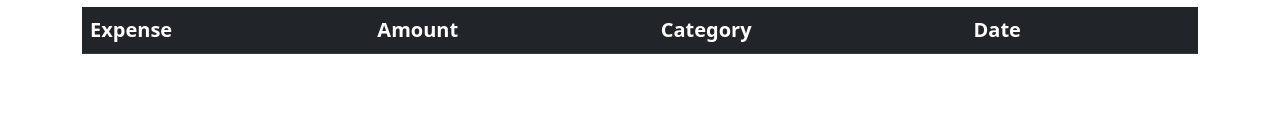
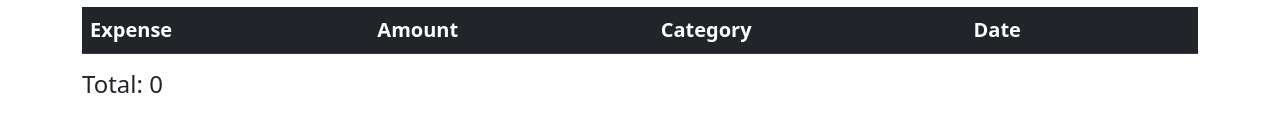
Before and after one commit to lewispotticary/react-expense-tracker, a React (Create React App) app: page / in a window 1280 px wide. Shown: the part 291-422 px from the top of the page. Built offline with nearby package versions, Linux system fonts and the light colour scheme.

Commit message:
Added total function

```diff
--- a/src/App.js
+++ b/src/App.js
@@ -3,6 +3,7 @@ import './App.css';
 import Form from './components/Form';
 import Filter from './components/Filter';
 import ExpenseList from './components/ExpenseList';
+import Total from './components/Total'
 
 function App() {
   //useState
@@ -43,6 +44,10 @@ function App() {
 
     const [dateSort, setDateSort] = useState("New");
 
+    //Total State
+
+    const [total, setTotal] = useState("");
+
   //Use Effect
 
     //Category filter useEffect
@@ -51,10 +56,11 @@ function App() {
       categoryFilterHandler();
     },[categoryFilter]);
 
-    //Name Filter useEffect
+    //Name Filter and total useEffect
 
     useEffect(() => {
       nameFilterHandler();
+      totalHandler();
     },[expenseList,nameFilter]);
 
     //Date Filter useEffect
@@ -117,6 +123,16 @@ function App() {
       setFilteredExpenses(expenseList.filter(expense => expense.expenseName.substring(0, nameLength) === nameFilter.substring(0, nameLength)));
     }
 
+    //Calculate total function. Maps through each amountValue in expenseList then adds all values together
+
+    const totalHandler = () => {
+      var test = expenseList.map(x => x.amountValue);
+      var sum = test.reduce(function(a, b){
+        return Number(a) + Number(b);
+      }, 0);
+      setTotal(sum);
+    }
+
   //Main
 
     return (
@@ -129,7 +145,10 @@ function App() {
         amount={amount} setAmount={setAmount}
         category={category} setCategory={setCategory}
         date={date} setDate={setDate}
-        expenseList={expenseList} setExpenseList={setExpenseList}/>
+        expenseList={expenseList} setExpenseList={setExpenseList}
+        setTotal={setTotal}
+        total={total}
+        />
 
         {/* Filter component that allows user to filter out list */}
 
@@ -139,6 +158,10 @@ function App() {
 
         <ExpenseList expenseList={expenseList} setExpenseList={setExpenseList} filteredExpenses={filteredExpenses}/>
 
+        {/* Total component renders total of all expenses */}
+
+        <Total total={total}/>
+
       </div>
     );
 }
--- a/src/components/Form.js
+++ b/src/components/Form.js
@@ -1,9 +1,8 @@
-import React from 'react';
+import React from "react";
 import Button from 'react-bootstrap/Button'
-import Table from 'react-bootstrap/Table'
 import 'bootstrap/dist/css/bootstrap.min.css'
 
-function Form ({expenseName, setExpenseName, amount, setAmount, category, setCategory, date, setDate, expenseList, setExpenseList}){ //Form where user inputs expenses
+function Form ({expenseName, setExpenseName, amount, setAmount, category, setCategory, date, setDate, expenseList, setExpenseList, setTotal, total}){ //Form where user inputs expenses
 
     //Functions
 
@@ -30,7 +29,6 @@ function Form ({expenseName, setExpenseName, amount, setAmount, category, setCat
         const dateHandler = (e) => {
             setDate(e.target.value)
         }
-
 
         //Add expense button function. Create a class with form data and store into set expense list state.
 
--- /dev/null
+++ b/src/components/Total.js
@@ -0,0 +1,12 @@
+import React from 'react'
+import 'bootstrap/dist/css/bootstrap.min.css'
+
+const Total = ({total}) => {
+    return (
+        <div class="container">
+            <h4>Total: {total}</h4>
+        </div>
+    )
+}
+
+export default Total;
```
